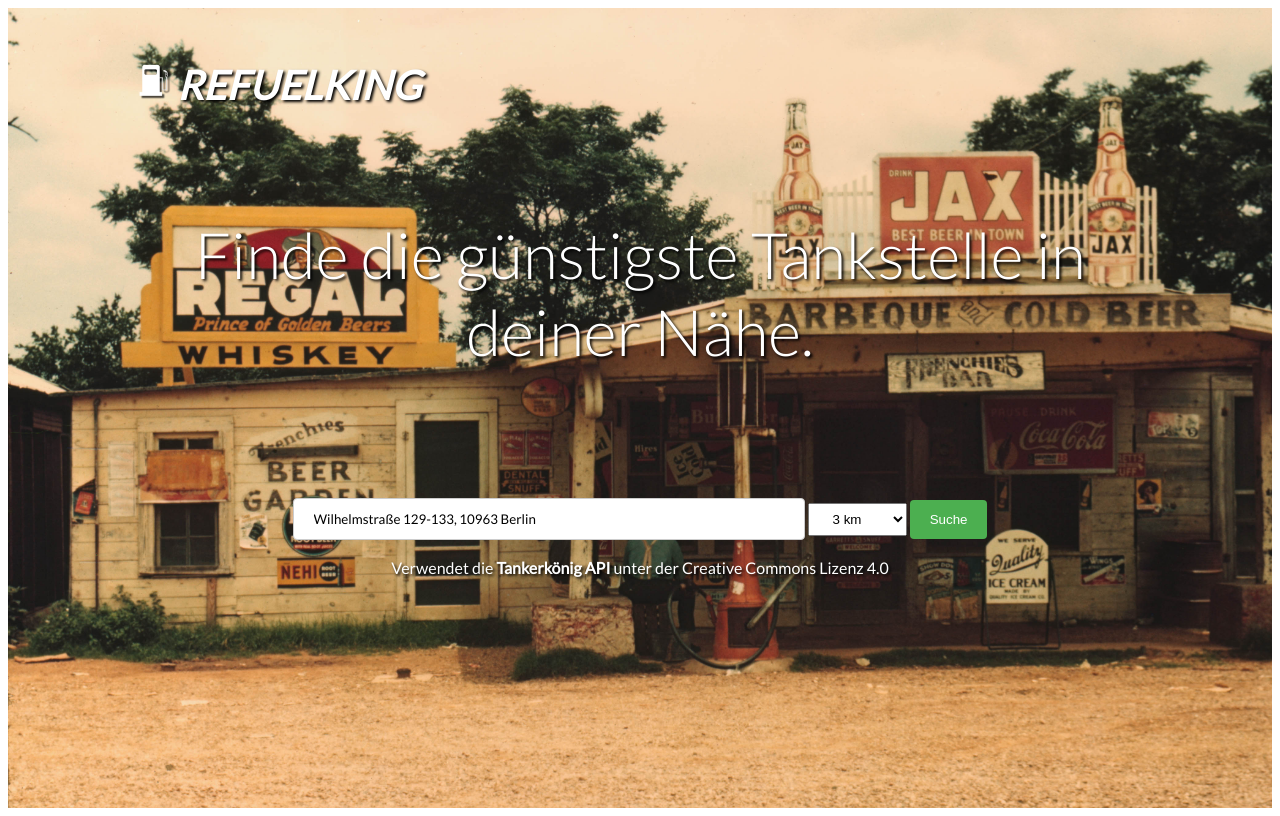
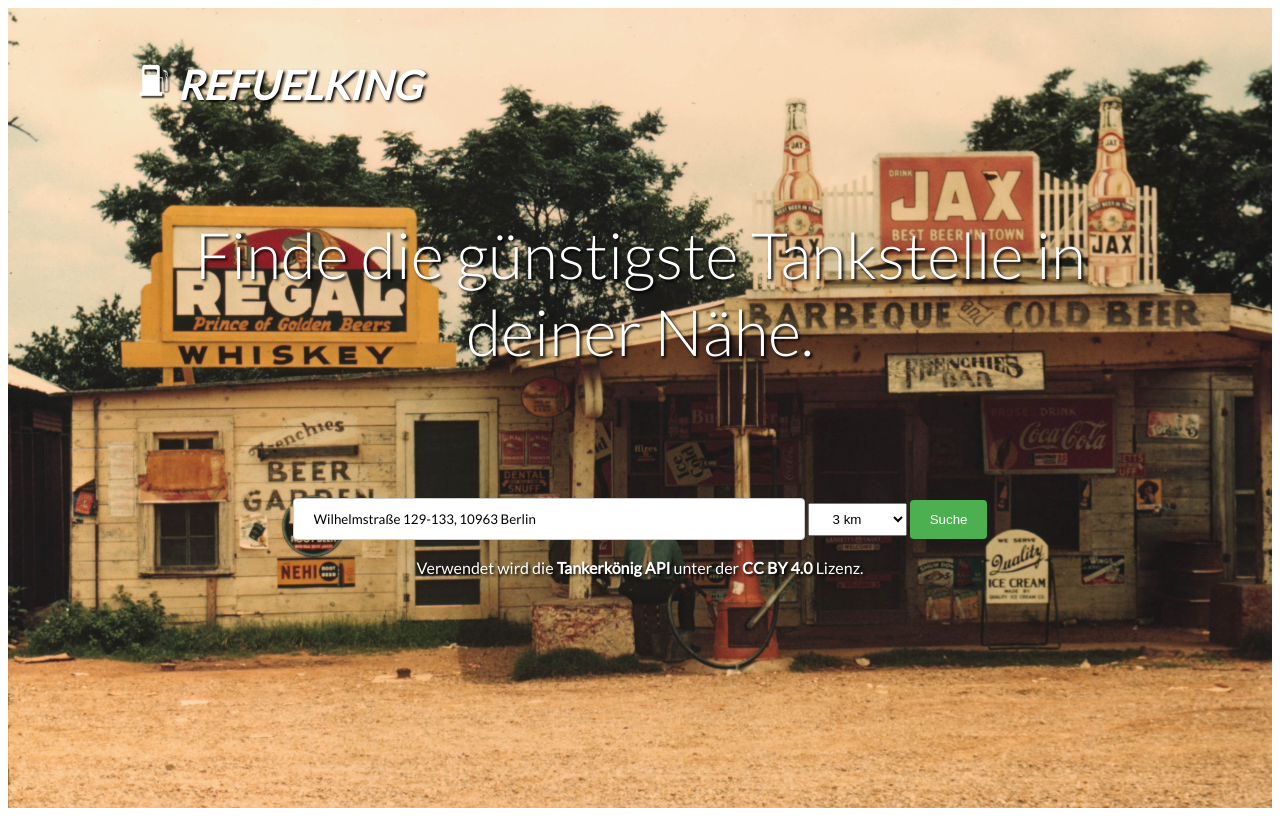
Before and after one commit to libeanim/refuelking, a Flask app: page / in a window 1280 px wide. Run offline with Flask 2, Linux system fonts and the light colour scheme; parts of the project's set-up code (start-up, migrations or seed data) failed here and were passed over.

Commit message:
Cited license correctly.

```diff
--- a/refuelking/templates/index.html
+++ b/refuelking/templates/index.html
@@ -24,7 +24,10 @@
        </select>
       <input type="submit" value="Suche">
     </form>
-    <div id="license">Verwendet die <strong><a href="http://www.tankerkoenig.de">Tankerkönig API</a></strong> unter der Creative Commons Lizenz 4.0</div>
+    <div id="license">
+      Verwendet wird die <strong><a href="http://www.tankerkoenig.de">Tankerkönig API</a></strong> unter der <strong><a href=" https://creativecommons.org/licenses/by/4.0/deed.de">CC BY 4.0</a></strong> Lizenz.
+      <!-- <br><em>Teile der API-Antworten werden in einer eigenen Datenbank zu Auswertungszwecken zwischengespeichert.</em> -->
+    </div>
   </div>
 </section>
 {% endblock %}
```
